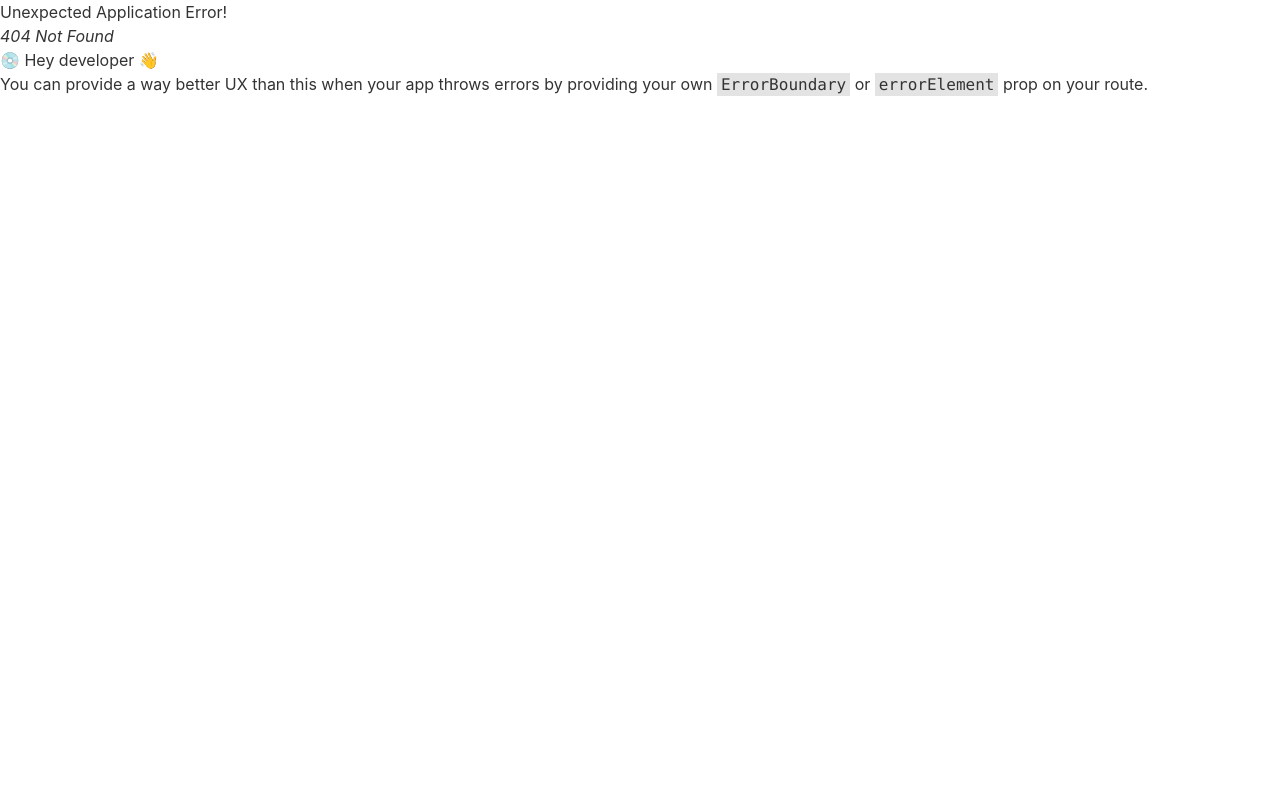
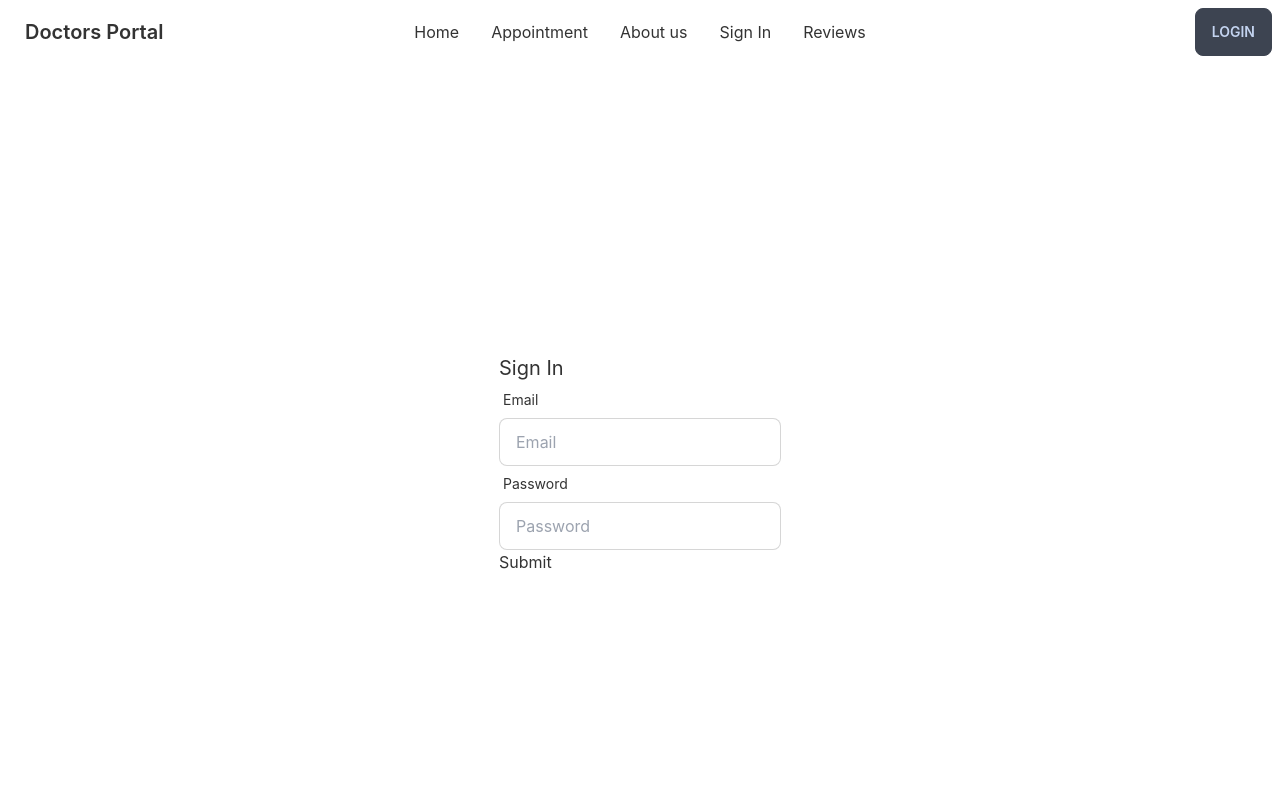
Before and after one commit to Inzamum-Ul-Haque/doctors-portal-client, a React (Create React App) app: page /sign-in in a window 1280 px wide. Before the commit this address had no page. Shown: the top 800 px of the page. Built offline with nearby package versions, Linux system fonts and the light colour scheme.

Commit message:
Saving to Github

```diff
--- a/package.json
+++ b/package.json
@@ -11,6 +11,7 @@
     "react": "^18.2.0",
     "react-day-picker": "^8.3.6",
     "react-dom": "^18.2.0",
+    "react-hook-form": "^7.39.3",
     "react-router-dom": "^6.4.3",
     "react-scripts": "5.0.1",
     "web-vitals": "^2.1.4"
--- a/src/Pages/Appointment/AvailableAppointment/AppointmentOption.js
+++ b/src/Pages/Appointment/AvailableAppointment/AppointmentOption.js
@@ -18,6 +18,7 @@ const AppointmentOption = ({ appointmentOption, setTreatment }) => {
         </p>
         <div className="card-actions justify-center">
           <label
+            disabled={slots.length === 0}
             onClick={() => setTreatment(appointmentOption)}
             htmlFor="booking-modal"
             className="btn btn-primary bg-gradient-to-r from-primary to-secondary text-white"
--- a/src/Pages/Appointment/AvailableAppointment/AvailableAppointment.js
+++ b/src/Pages/Appointment/AvailableAppointment/AvailableAppointment.js
@@ -25,7 +25,13 @@ const AvailableAppointment = ({ selectedDate }) => {
           ></AppointmentOption>
         ))}
       </div>
-      {treatment && <BookingModal treatment={treatment} />}
+      {treatment && (
+        <BookingModal
+          selectedDate={selectedDate}
+          treatment={treatment}
+          setTreatment={setTreatment}
+        />
+      )}
     </div>
   );
 };
--- a/src/Pages/Appointment/BookingModal/BookingModal.js
+++ b/src/Pages/Appointment/BookingModal/BookingModal.js
@@ -1,7 +1,30 @@
+import { format } from "date-fns";
 import React from "react";
 
-const BookingModal = ({ treatment }) => {
-  const { name } = treatment;
+const BookingModal = ({ treatment, setTreatment, selectedDate }) => {
+  const { name, slots } = treatment;
+  const date = format(selectedDate, "PP");
+
+  const handleBooking = (event) => {
+    event.preventDefault();
+    const form = event.target;
+    const slot = form.slot.value;
+    const patientName = form.name.value;
+    const email = form.email.value;
+    const phone = form.phone.value;
+
+    const booking = {
+      appointmentDate: date,
+      treatment: name,
+      patientName,
+      slot,
+      email,
+      phone,
+    };
+
+    console.log(booking);
+    setTreatment(null);
+  };
 
   return (
     <>
@@ -15,30 +38,37 @@ const BookingModal = ({ treatment }) => {
             ✕
           </label>
           <h3 className="text-lg font-bold">{name}</h3>
-          <form className="mt-5">
+          <form onSubmit={handleBooking} className="mt-5">
             <input
+              disabled
+              value={date}
               type="text"
               placeholder="Type here"
               className="input input-bordered w-full mt-3"
             />
+            <select name="slot" className="select select-bordered w-full mt-3">
+              {slots.map((slot, idx) => (
+                <option key={idx} value={slot}>
+                  {slot}
+                </option>
+              ))}
+            </select>
             <input
+              name="name"
               type="text"
-              placeholder="Type here"
+              placeholder="Your name"
               className="input input-bordered w-full mt-3"
             />
             <input
-              type="text"
-              placeholder="Type here"
+              name="email"
+              type="email"
+              placeholder="Your email"
               className="input input-bordered w-full mt-3"
             />
             <input
+              name="phone"
               type="text"
-              placeholder="Type here"
-              className="input input-bordered w-full mt-3"
-            />
-            <input
-              type="text"
-              placeholder="Type here"
+              placeholder="Phone no"
               className="input input-bordered w-full mt-3"
             />
             <input
--- a/src/Pages/Shared/Navbar/Navbar.js
+++ b/src/Pages/Shared/Navbar/Navbar.js
@@ -5,7 +5,7 @@ const Navbar = () => {
   const menuItems = (
     <>
       <li>
-        <Link to="/home">Home</Link>
+        <Link to="/">Home</Link>
       </li>
       <li>
         <Link to="/appointment">Appointment</Link>
@@ -14,7 +14,10 @@ const Navbar = () => {
         <Link to="/about-us">About us</Link>
       </li>
       <li>
-        <Link to="/Reviews">Reviews</Link>
+        <Link to="/sign-in">Sign In</Link>
+      </li>
+      <li>
+        <Link to="/reviews">Reviews</Link>
       </li>
     </>
   );
--- a/src/Pages/SignIn/SignIn.js
+++ b/src/Pages/SignIn/SignIn.js
@@ -1,7 +1,43 @@
-import React from "react";
+import React, { useState } from "react";
+import { useForm } from "react-hook-form";
 
 const SignIn = () => {
-  return <div>Sign in page</div>;
+  const { register, handleSubmit } = useForm();
+  const [data, setData] = useState("");
+
+  return (
+    <div className="h-[800px] flex justify-center items-center">
+      <div>
+        <h1 className="text-xl">Sign In</h1>
+        <form onSubmit={handleSubmit((data) => setData(JSON.stringify(data)))}>
+          <div className="form-control w-full max-w-xs">
+            <label className="label">
+              <label className="label-text">Email</label>
+            </label>
+            <input
+              type="email"
+              {...register("email")}
+              placeholder="Email"
+              className="input input-bordered w-full max-w-xl"
+            />
+          </div>
+          <div className="form-control w-full max-w-xs">
+            <label className="label">
+              <label className="label-text">Password</label>
+            </label>
+            <input
+              type="password"
+              {...register("password")}
+              placeholder="Password"
+              className="input input-bordered w-full max-w-xl"
+            />
+          </div>
+
+          <input type="submit" />
+        </form>
+      </div>
+    </div>
+  );
 };
 
 export default SignIn;
--- a/src/Routers/Routes/Routes.js
+++ b/src/Routers/Routes/Routes.js
@@ -14,7 +14,7 @@ const router = createBrowserRouter([
         element: <Home />,
       },
       {
-        path: "/signin",
+        path: "/sign-in",
         element: <SignIn />,
       },
       {
```
Also changed, not shown: 1 other file (tests, documents, lock files or other folders).
